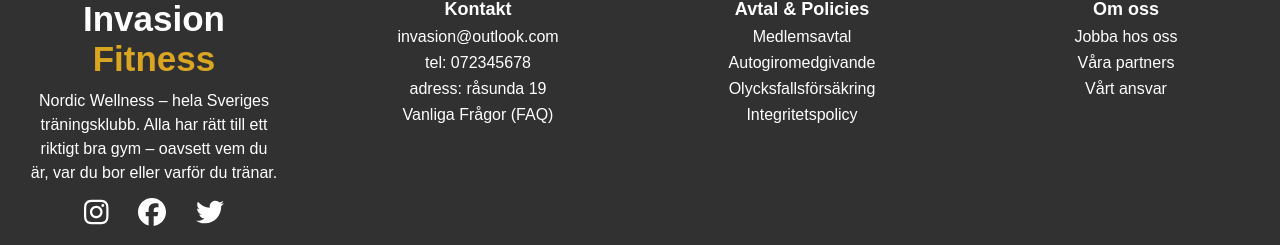
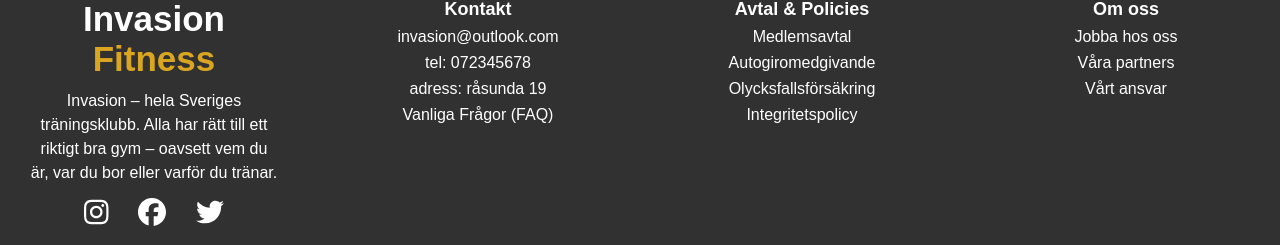
Before and after one commit to youal9/Gymm, a React (Vite) app: page / in a window 1280 px wide. Shown: the part 3338-3583 px from the top of the page. Built offline with nearby package versions, Linux system fonts and the light colour scheme; a web font is replaced by a local one.

Commit message:
some adjustes

```diff
--- a/src/Component/Footer/Footer.jsx
+++ b/src/Component/Footer/Footer.jsx
@@ -22,7 +22,7 @@ const Footer = () => {
                 </Link>
 
                 <p className='footer-text'>
-                    Nordic Wellness – hela Sveriges träningsklubb. Alla har rätt
+                 Invasion – hela Sveriges träningsklubb. Alla har rätt
                     till ett riktigt bra gym – oavsett vem du är,
                     var du bor eller varför du tränar.
                 </p>
```
